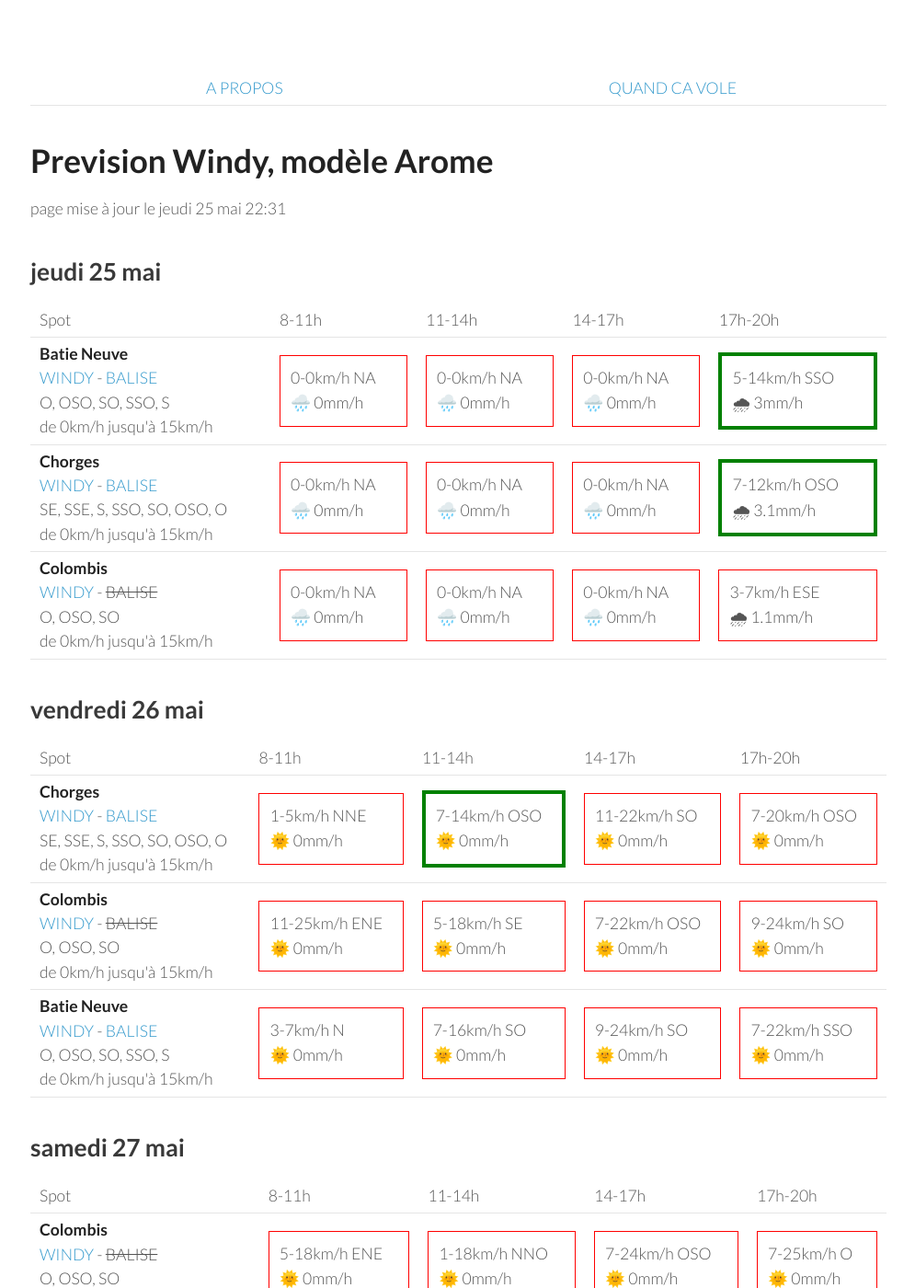
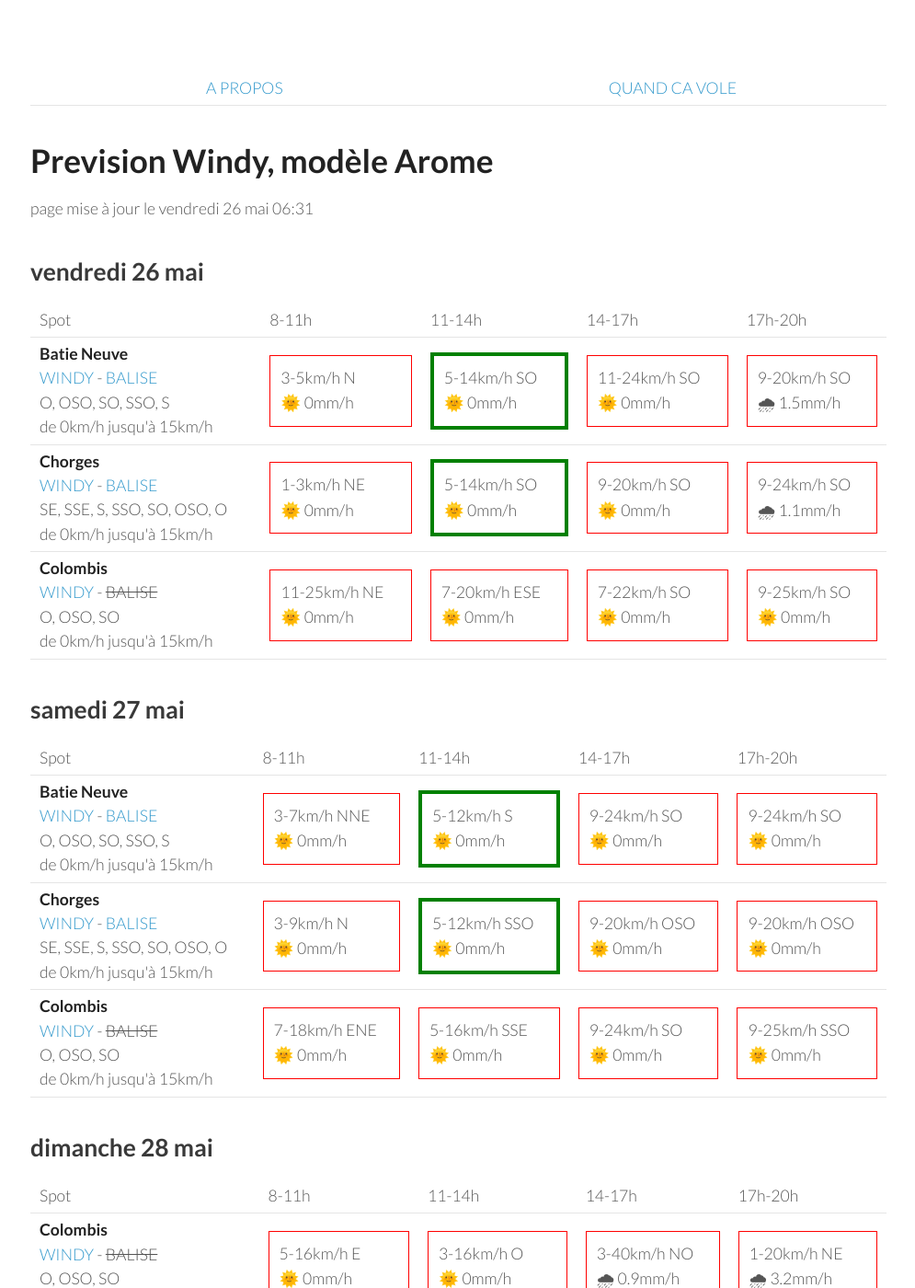
Before and after one commit to parapente-dans-le-nord/parapente-dans-le-nord.github.io, a Jekyll site: the page built from serre_poncon.markdown, in a window 1280 px wide and 1400 px high. Shown: the whole window at 92% size, without its empty margins (25-1020 px from the left). Built offline with Jekyll 4.4.1, drawn with Linux system fonts in a browser that asks for light colours; some of the changed text lies outside the part shown.

Commit message:
update index.markdown

```diff
--- a/serre_poncon.markdown
+++ b/serre_poncon.markdown
@@ -7,9 +7,9 @@ title:  "Tous les spots"
 {: .links}
 
 # Prevision Windy, modèle Arome
-page mise à jour le jeudi 25 mai 22:31
+page mise à jour le vendredi 26 mai 06:31
 
-## jeudi 25 mai
+## vendredi 26 mai
 
 {::nomarkdown}
 <table>
@@ -24,73 +24,30 @@ page mise à jour le jeudi 25 mai 22:31
 <tr>
         <td><strong>Batie Neuve</strong><br><a href="https://windy.com/44.584/6.236?44.559,6.262,10,m:eTtagly">WINDY</a> - <span class=""><a href="https://www.openwindmap.org/PP554">BALISE</a> </span><br> <span class="vent-favorable">O, OSO, SO, SSO, S</span><br><span class="force-vent">de 0km/h jusqu'à 15km/h</span> </td>
 
-            <td><div class="not-flyable"><p>0-0km/h NA</p><p>🌧️ 0mm/h</p></div></td>
-            <td><div class="not-flyable"><p>0-0km/h NA</p><p>🌧️ 0mm/h</p></div></td>
-            <td><div class="not-flyable"><p>0-0km/h NA</p><p>🌧️ 0mm/h</p></div></td>
-            <td><div class="flyable"><p>5-14km/h SSO</p><p>🌧 3mm/h</p></div></td>
+            <td><div class="not-flyable"><p>3-5km/h N</p><p>🌞 0mm/h</p></div></td>
+            <td><div class="flyable"><p>5-14km/h SO</p><p>🌞 0mm/h</p></div></td>
+            <td><div class="not-flyable"><p>11-24km/h SO</p><p>🌞 0mm/h</p></div></td>
+            <td><div class="not-flyable"><p>9-20km/h SO</p><p>🌧 1.5mm/h</p></div></td>
+
 
     </tr>
 <tr>
         <td><strong>Chorges</strong><br><a href="https://windy.com/44.578/6.280?44.559,6.262,10">WINDY</a> - <span class=""><a href="https://www.openwindmap.org/PP554">BALISE</a> </span><br> <span class="vent-favorable">SE, SSE, S, SSO, SO, OSO, O</span><br><span class="force-vent">de 0km/h jusqu'à 15km/h</span> </td>
 
-            <td><div class="not-flyable"><p>0-0km/h NA</p><p>🌧️ 0mm/h</p></div></td>
-            <td><div class="not-flyable"><p>0-0km/h NA</p><p>🌧️ 0mm/h</p></div></td>
-            <td><div class="not-flyable"><p>0-0km/h NA</p><p>🌧️ 0mm/h</p></div></td>
-            <td><div class="flyable"><p>7-12km/h OSO</p><p>🌧 3.1mm/h</p></div></td>
-
-    </tr>
-<tr>
-        <td><strong>Colombis</strong><br><a href="https://windy.com/44.494/6.216?44.559,6.262,10">WINDY</a> - <span class="no-balise"> BALISE </span><br> <span class="vent-favorable">O, OSO, SO</span><br><span class="force-vent">de 0km/h jusqu'à 15km/h</span> </td>
-
-            <td><div class="not-flyable"><p>0-0km/h NA</p><p>🌧️ 0mm/h</p></div></td>
-            <td><div class="not-flyable"><p>0-0km/h NA</p><p>🌧️ 0mm/h</p></div></td>
-            <td><div class="not-flyable"><p>0-0km/h NA</p><p>🌧️ 0mm/h</p></div></td>
-            <td><div class="not-flyable"><p>3-7km/h ESE</p><p>🌧 1.1mm/h</p></div></td>
-
-    </tr>
-
-</tbody>
-</table>
-{:/}
-## vendredi 26 mai
-
-{::nomarkdown}
-<table>
-  <tbody>
-    <tr>
-      <td>Spot</td>
-      <td>8-11h</td>
-      <td>11-14h</td>
-      <td>14-17h</td>
-      <td>17h-20h</td>
-    </tr>
-<tr>
-        <td><strong>Chorges</strong><br><a href="https://windy.com/44.578/6.280?44.559,6.262,10">WINDY</a> - <span class=""><a href="https://www.openwindmap.org/PP554">BALISE</a> </span><br> <span class="vent-favorable">SE, SSE, S, SSO, SO, OSO, O</span><br><span class="force-vent">de 0km/h jusqu'à 15km/h</span> </td>
-
-            <td><div class="not-flyable"><p>1-5km/h NNE</p><p>🌞 0mm/h</p></div></td>
-            <td><div class="flyable"><p>7-14km/h OSO</p><p>🌞 0mm/h</p></div></td>
-            <td><div class="not-flyable"><p>11-22km/h SO</p><p>🌞 0mm/h</p></div></td>
-            <td><div class="not-flyable"><p>7-20km/h OSO</p><p>🌞 0mm/h</p></div></td>
+            <td><div class="not-flyable"><p>1-3km/h NE</p><p>🌞 0mm/h</p></div></td>
+            <td><div class="flyable"><p>5-14km/h SO</p><p>🌞 0mm/h</p></div></td>
+            <td><div class="not-flyable"><p>9-20km/h SO</p><p>🌞 0mm/h</p></div></td>
+            <td><div class="not-flyable"><p>9-24km/h SO</p><p>🌧 1.1mm/h</p></div></td>
 
 
     </tr>
 <tr>
         <td><strong>Colombis</strong><br><a href="https://windy.com/44.494/6.216?44.559,6.262,10">WINDY</a> - <span class="no-balise"> BALISE </span><br> <span class="vent-favorable">O, OSO, SO</span><br><span class="force-vent">de 0km/h jusqu'à 15km/h</span> </td>
 
-            <td><div class="not-flyable"><p>11-25km/h ENE</p><p>🌞 0mm/h</p></div></td>
-            <td><div class="not-flyable"><p>5-18km/h SE</p><p>🌞 0mm/h</p></div></td>
-            <td><div class="not-flyable"><p>7-22km/h OSO</p><p>🌞 0mm/h</p></div></td>
-            <td><div class="not-flyable"><p>9-24km/h SO</p><p>🌞 0mm/h</p></div></td>
-
-
-    </tr>
-<tr>
-        <td><strong>Batie Neuve</strong><br><a href="https://windy.com/44.584/6.236?44.559,6.262,10,m:eTtagly">WINDY</a> - <span class=""><a href="https://www.openwindmap.org/PP554">BALISE</a> </span><br> <span class="vent-favorable">O, OSO, SO, SSO, S</span><br><span class="force-vent">de 0km/h jusqu'à 15km/h</span> </td>
-
-            <td><div class="not-flyable"><p>3-7km/h N</p><p>🌞 0mm/h</p></div></td>
-            <td><div class="not-flyable"><p>7-16km/h SO</p><p>🌞 0mm/h</p></div></td>
-            <td><div class="not-flyable"><p>9-24km/h SO</p><p>🌞 0mm/h</p></div></td>
-            <td><div class="not-flyable"><p>7-22km/h SSO</p><p>🌞 0mm/h</p></div></td>
+            <td><div class="not-flyable"><p>11-25km/h NE</p><p>🌞 0mm/h</p></div></td>
+            <td><div class="not-flyable"><p>7-20km/h ESE</p><p>🌞 0mm/h</p></div></td>
+            <td><div class="not-flyable"><p>7-22km/h SO</p><p>🌞 0mm/h</p></div></td>
+            <td><div class="not-flyable"><p>9-25km/h SO</p><p>🌞 0mm/h</p></div></td>
 
 
     </tr>
@@ -111,32 +68,32 @@ page mise à jour le jeudi 25 mai 22:31
       <td>17h-20h</td>
     </tr>
 <tr>
-        <td><strong>Colombis</strong><br><a href="https://windy.com/44.494/6.216?44.559,6.262,10">WINDY</a> - <span class="no-balise"> BALISE </span><br> <span class="vent-favorable">O, OSO, SO</span><br><span class="force-vent">de 0km/h jusqu'à 15km/h</span> </td>
-
-            <td><div class="not-flyable"><p>5-18km/h ENE</p><p>🌞 0mm/h</p></div></td>
-            <td><div class="not-flyable"><p>1-18km/h NNO</p><p>🌞 0mm/h</p></div></td>
-            <td><div class="not-flyable"><p>7-24km/h OSO</p><p>🌞 0mm/h</p></div></td>
-            <td><div class="not-flyable"><p>7-25km/h O</p><p>🌞 0mm/h</p></div></td>
-
-
-    </tr>
-<tr>
         <td><strong>Batie Neuve</strong><br><a href="https://windy.com/44.584/6.236?44.559,6.262,10,m:eTtagly">WINDY</a> - <span class=""><a href="https://www.openwindmap.org/PP554">BALISE</a> </span><br> <span class="vent-favorable">O, OSO, SO, SSO, S</span><br><span class="force-vent">de 0km/h jusqu'à 15km/h</span> </td>
 
             <td><div class="not-flyable"><p>3-7km/h NNE</p><p>🌞 0mm/h</p></div></td>
-            <td><div class="not-flyable"><p>3-22km/h S</p><p>🌞 0mm/h</p></div></td>
-            <td><div class="not-flyable"><p>7-31km/h SO</p><p>🌞 0mm/h</p></div></td>
-            <td><div class="not-flyable"><p>7-33km/h O</p><p>🌧 0.3mm/h</p></div></td>
+            <td><div class="flyable"><p>5-12km/h S</p><p>🌞 0mm/h</p></div></td>
+            <td><div class="not-flyable"><p>9-24km/h SO</p><p>🌞 0mm/h</p></div></td>
+            <td><div class="not-flyable"><p>9-24km/h SO</p><p>🌞 0mm/h</p></div></td>
 
 
     </tr>
 <tr>
         <td><strong>Chorges</strong><br><a href="https://windy.com/44.578/6.280?44.559,6.262,10">WINDY</a> - <span class=""><a href="https://www.openwindmap.org/PP554">BALISE</a> </span><br> <span class="vent-favorable">SE, SSE, S, SSO, SO, OSO, O</span><br><span class="force-vent">de 0km/h jusqu'à 15km/h</span> </td>
 
-            <td><div class="not-flyable"><p>3-7km/h N</p><p>🌞 0mm/h</p></div></td>
-            <td><div class="not-flyable"><p>3-24km/h S</p><p>🌞 0mm/h</p></div></td>
-            <td><div class="not-flyable"><p>7-31km/h SO</p><p>🌞 0mm/h</p></div></td>
-            <td><div class="not-flyable"><p>7-33km/h O</p><p>🌧 0.3mm/h</p></div></td>
+            <td><div class="not-flyable"><p>3-9km/h N</p><p>🌞 0mm/h</p></div></td>
+            <td><div class="flyable"><p>5-12km/h SSO</p><p>🌞 0mm/h</p></div></td>
+            <td><div class="not-flyable"><p>9-20km/h OSO</p><p>🌞 0mm/h</p></div></td>
+            <td><div class="not-flyable"><p>9-20km/h OSO</p><p>🌞 0mm/h</p></div></td>
+
+
+    </tr>
+<tr>
+        <td><strong>Colombis</strong><br><a href="https://windy.com/44.494/6.216?44.559,6.262,10">WINDY</a> - <span class="no-balise"> BALISE </span><br> <span class="vent-favorable">O, OSO, SO</span><br><span class="force-vent">de 0km/h jusqu'à 15km/h</span> </td>
+
+            <td><div class="not-flyable"><p>7-18km/h ENE</p><p>🌞 0mm/h</p></div></td>
+            <td><div class="not-flyable"><p>5-16km/h SSE</p><p>🌞 0mm/h</p></div></td>
+            <td><div class="not-flyable"><p>9-24km/h SO</p><p>🌞 0mm/h</p></div></td>
+            <td><div class="not-flyable"><p>9-25km/h SSO</p><p>🌞 0mm/h</p></div></td>
 
 
     </tr>
@@ -159,10 +116,10 @@ page mise à jour le jeudi 25 mai 22:31
 <tr>
         <td><strong>Colombis</strong><br><a href="https://windy.com/44.494/6.216?44.559,6.262,10">WINDY</a> - <span class="no-balise"> BALISE </span><br> <span class="vent-favorable">O, OSO, SO</span><br><span class="force-vent">de 0km/h jusqu'à 15km/h</span> </td>
 
-            <td><div class="not-flyable"><p>3-14km/h ENE</p><p>🌞 0mm/h</p></div></td>
-            <td><div class="not-flyable"><p>3-18km/h O</p><p>🌞 0mm/h</p></div></td>
-            <td><div class="not-flyable"><p>7-25km/h OSO</p><p>🌧 1.8mm/h</p></div></td>
-            <td><div class="not-flyable"><p>3-31km/h NNO</p><p>🌧 1.2mm/h</p></div></td>
+            <td><div class="not-flyable"><p>5-16km/h E</p><p>🌞 0mm/h</p></div></td>
+            <td><div class="not-flyable"><p>3-16km/h O</p><p>🌞 0mm/h</p></div></td>
+            <td><div class="not-flyable"><p>3-40km/h NO</p><p>🌧 0.9mm/h</p></div></td>
+            <td><div class="not-flyable"><p>1-20km/h NE</p><p>🌧 3.2mm/h</p></div></td>
 
 
     </tr>
@@ -170,19 +127,19 @@ page mise à jour le jeudi 25 mai 22:31
         <td><strong>Batie Neuve</strong><br><a href="https://windy.com/44.584/6.236?44.559,6.262,10,m:eTtagly">WINDY</a> - <span class=""><a href="https://www.openwindmap.org/PP554">BALISE</a> </span><br> <span class="vent-favorable">O, OSO, SO, SSO, S</span><br><span class="force-vent">de 0km/h jusqu'à 15km/h</span> </td>
 
             <td><div class="not-flyable"><p>3-16km/h NE</p><p>🌞 0mm/h</p></div></td>
-            <td><div class="not-flyable"><p>5-22km/h SO</p><p>🌞 0mm/h</p></div></td>
-            <td><div class="not-flyable"><p>7-29km/h SSO</p><p>🌧 4.3mm/h</p></div></td>
-            <td><div class="not-flyable"><p>0-31km/h ENE</p><p>🌧 2.5mm/h</p></div></td>
+            <td><div class="not-flyable"><p>5-22km/h SSO</p><p>🌞 0mm/h</p></div></td>
+            <td><div class="not-flyable"><p>3-42km/h NO</p><p>🌧 3.3mm/h</p></div></td>
+            <td><div class="not-flyable"><p>1-24km/h SSO</p><p>🌧 2mm/h</p></div></td>
 
 
     </tr>
 <tr>
         <td><strong>Chorges</strong><br><a href="https://windy.com/44.578/6.280?44.559,6.262,10">WINDY</a> - <span class=""><a href="https://www.openwindmap.org/PP554">BALISE</a> </span><br> <span class="vent-favorable">SE, SSE, S, SSO, SO, OSO, O</span><br><span class="force-vent">de 0km/h jusqu'à 15km/h</span> </td>
 
-            <td><div class="not-flyable"><p>3-16km/h NE</p><p>🌞 0mm/h</p></div></td>
+            <td><div class="not-flyable"><p>3-18km/h ENE</p><p>🌞 0mm/h</p></div></td>
             <td><div class="not-flyable"><p>5-22km/h SO</p><p>🌞 0mm/h</p></div></td>
-            <td><div class="not-flyable"><p>7-29km/h SO</p><p>🌧 4.1mm/h</p></div></td>
-            <td><div class="not-flyable"><p>0-31km/h N</p><p>🌧 2mm/h</p></div></td>
+            <td><div class="not-flyable"><p>1-42km/h NO</p><p>🌧 3.5mm/h</p></div></td>
+            <td><div class="not-flyable"><p>1-24km/h SSO</p><p>🌧 2.3mm/h</p></div></td>
 
 
     </tr>
@@ -203,20 +160,10 @@ page mise à jour le jeudi 25 mai 22:31
       <td>17h-20h</td>
     </tr>
 <tr>
-        <td><strong>Chorges</strong><br><a href="https://windy.com/44.578/6.280?44.559,6.262,10">WINDY</a> - <span class=""><a href="https://www.openwindmap.org/PP554">BALISE</a> </span><br> <span class="vent-favorable">SE, SSE, S, SSO, SO, OSO, O</span><br><span class="force-vent">de 0km/h jusqu'à 15km/h</span> </td>
-
-            <td><div class="not-flyable"><p>3-18km/h ENE</p><p>🌞 0mm/h</p></div></td>
-            <td><div class="not-flyable"><p>3-25km/h SE</p><p>🌞 0mm/h</p></div></td>
-            <td><div class="not-flyable"><p>11-42km/h SSO</p><p>🌧 4.1mm/h</p></div></td>
-            <td><div class="not-flyable"><p>1-40km/h ENE</p><p>🌧 7mm/h</p></div></td>
-
-
-    </tr>
-<tr>
         <td><strong>Colombis</strong><br><a href="https://windy.com/44.494/6.216?44.559,6.262,10">WINDY</a> - <span class="no-balise"> BALISE </span><br> <span class="vent-favorable">O, OSO, SO</span><br><span class="force-vent">de 0km/h jusqu'à 15km/h</span> </td>
 
-            <td><div class="not-flyable"><p>3-12km/h ENE</p><p>🌞 0mm/h</p></div></td>
-            <td><div class="not-flyable"><p>1-16km/h SSO</p><p>🌞 0mm/h</p></div></td>
+            <td><div class="not-flyable"><p>5-18km/h E</p><p>🌞 0mm/h</p></div></td>
+            <td><div class="not-flyable"><p>3-18km/h O</p><p>🌞 0mm/h</p></div></td>
             <td><div class="not-flyable"><p>11-44km/h SSO</p><p>🌧 4mm/h</p></div></td>
             <td><div class="not-flyable"><p>1-31km/h E</p><p>🌧 1.9mm/h</p></div></td>
 
@@ -225,10 +172,20 @@ page mise à jour le jeudi 25 mai 22:31
 <tr>
         <td><strong>Batie Neuve</strong><br><a href="https://windy.com/44.584/6.236?44.559,6.262,10,m:eTtagly">WINDY</a> - <span class=""><a href="https://www.openwindmap.org/PP554">BALISE</a> </span><br> <span class="vent-favorable">O, OSO, SO, SSO, S</span><br><span class="force-vent">de 0km/h jusqu'à 15km/h</span> </td>
 
-            <td><div class="not-flyable"><p>3-16km/h NE</p><p>🌞 0mm/h</p></div></td>
-            <td><div class="not-flyable"><p>3-24km/h SSE</p><p>🌞 0mm/h</p></div></td>
+            <td><div class="not-flyable"><p>3-16km/h NE</p><p>🌧 0.5mm/h</p></div></td>
+            <td><div class="not-flyable"><p>3-22km/h SO</p><p>🌞 0mm/h</p></div></td>
             <td><div class="not-flyable"><p>12-46km/h S</p><p>🌧 4.2mm/h</p></div></td>
             <td><div class="not-flyable"><p>1-44km/h E</p><p>🌧 7mm/h</p></div></td>
+
+
+    </tr>
+<tr>
+        <td><strong>Chorges</strong><br><a href="https://windy.com/44.578/6.280?44.559,6.262,10">WINDY</a> - <span class=""><a href="https://www.openwindmap.org/PP554">BALISE</a> </span><br> <span class="vent-favorable">SE, SSE, S, SSO, SO, OSO, O</span><br><span class="force-vent">de 0km/h jusqu'à 15km/h</span> </td>
+
+            <td><div class="not-flyable"><p>3-20km/h ENE</p><p>🌧 0.4mm/h</p></div></td>
+            <td><div class="not-flyable"><p>1-24km/h SO</p><p>🌞 0mm/h</p></div></td>
+            <td><div class="not-flyable"><p>11-42km/h SSO</p><p>🌧 4.1mm/h</p></div></td>
+            <td><div class="not-flyable"><p>1-40km/h ENE</p><p>🌧 7mm/h</p></div></td>
 
 
     </tr>
```
